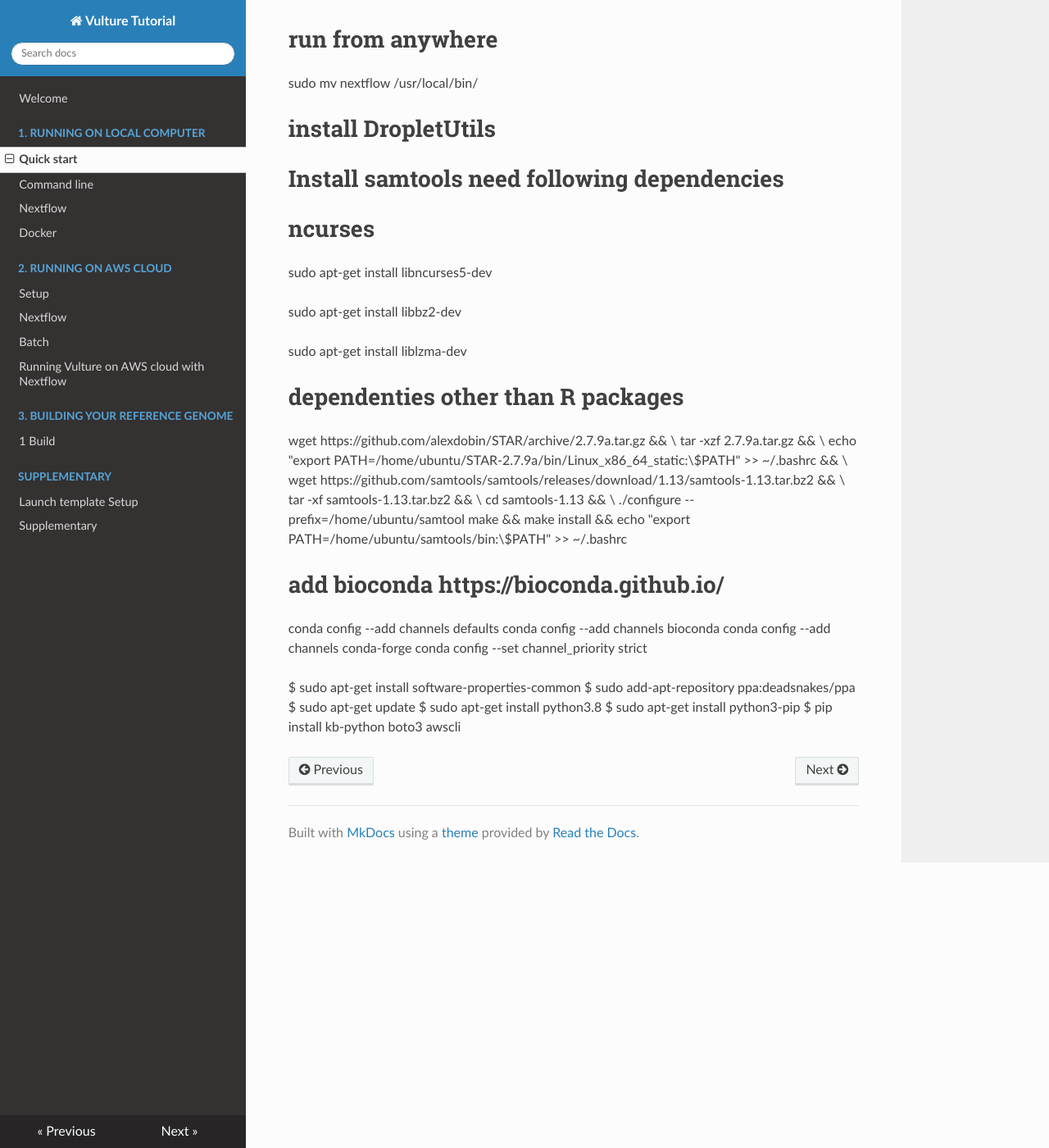
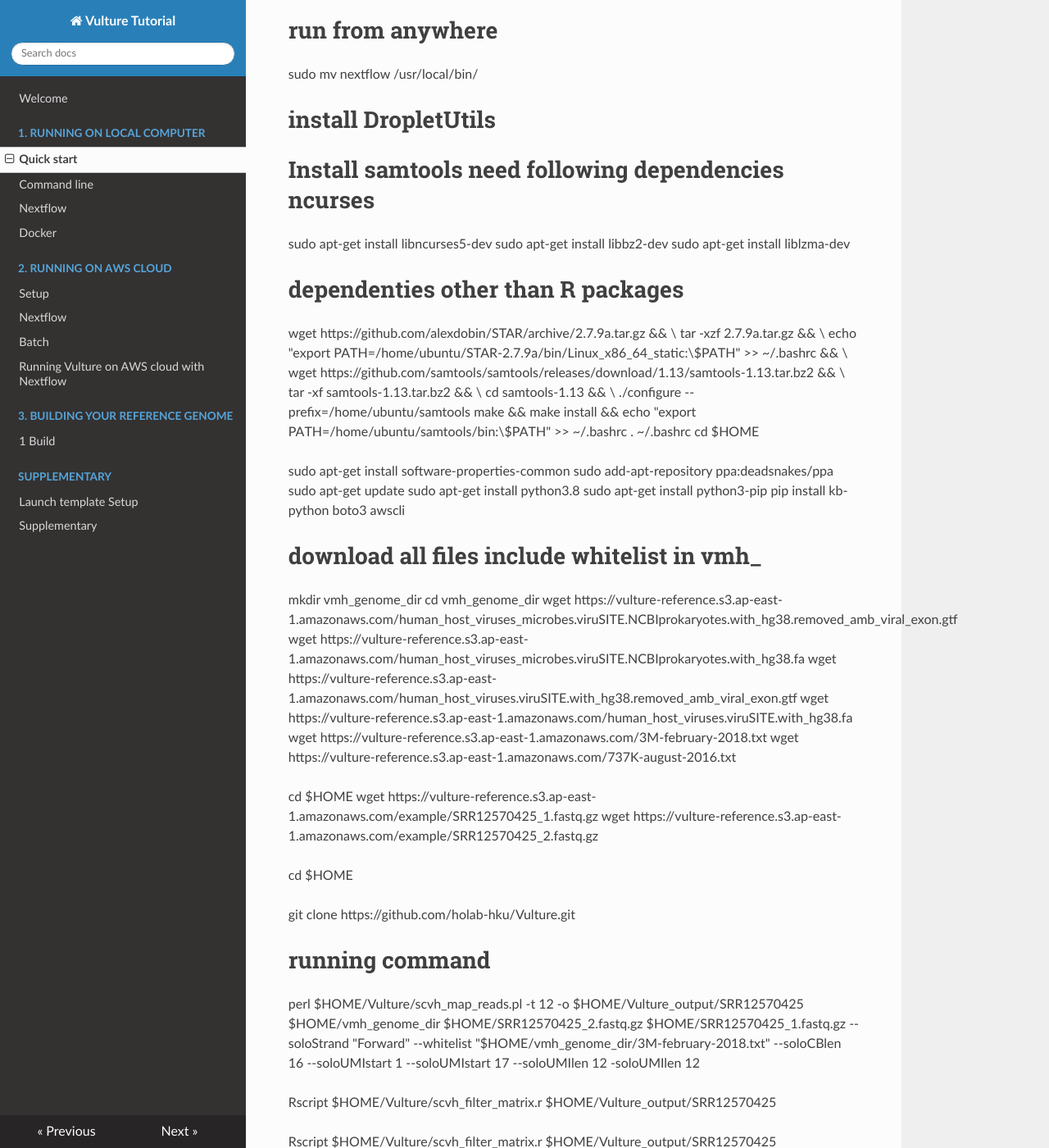
Before and after one commit to hiyin/vulture-user-tutorial, an MkDocs documentation site: the page built from docs/1. Running on local computer/1_Quickstart.md, in a window 1280 px wide and 1400 px high, scrolled down 2056 px. Shown: the whole window at 82% size. Built offline with MkDocs 1.6.1, drawn with Linux system fonts in a browser that asks for light colours; nearby versions of some CDN libraries; some of the changed text lies outside the part shown.

Commit message:
update local run

````diff
--- a/docs/1. Running on local computer/1_Quickstart.md
+++ b/docs/1. Running on local computer/1_Quickstart.md
@@ -72,25 +72,24 @@ We install using the apt repository. Before you install Docker Engine for the fi
 # This command downloads a test image and runs it in a container. When the container runs, it prints a confirmation message and exits.
 ```
 
-
 sudo apt install build-essential
 
-
 sudo apt-get update --fix-missing && \
-    sudo apt-get install -y wget bzip2 ca-certificates \
+sudo apt-get install -y wget bzip2 ca-certificates \
     libglib2.0-0 libxext6 libsm6 libxrender1 curl grep sed dpkg libcurl4-openssl-dev libssl-dev libhdf5-dev \
     git mercurial subversion procps \
     libxml-libxml-perl pigz awscli uuid-runtime time tini
+sudo apt-get install libblas-dev liblapack-dev
+sudo apt-get install gfortran
 
-sudo apt-get install libblas-dev liblapack-dev
+# need sudo to install packages otherwise error
+sudo Rscript -e 'install.packages("BiocManager")'
+sudo Rscript -e 'BiocManager::install("DropletUtils")'
 
-sudo apt-get install gfortran
 # Install Nextflow
 ## Install Java
 sudo apt install default-jdk
-
 wget -qO- https://get.nextflow.io | bash
-
 sudo apt-get install -y graphviz jq
 
 # run from current directory
@@ -100,13 +99,9 @@ sudo mv nextflow /usr/local/bin/
 
 # install DropletUtils
 
-
-# Install samtools need following dependencies
-# ncurses
+# Install samtools need following dependencies ncurses
 sudo apt-get install libncurses5-dev
-
 sudo apt-get install libbz2-dev
-
 sudo apt-get install liblzma-dev
 
 # dependenties other than R packages
@@ -116,21 +111,39 @@ echo "export PATH=/home/ubuntu/STAR-2.7.9a/bin/Linux_x86_64_static:\$PATH" >> ~/
 wget https://github.com/samtools/samtools/releases/download/1.13/samtools-1.13.tar.bz2 && \
 tar -xf samtools-1.13.tar.bz2 && \
 cd samtools-1.13 && \
-./configure --prefix=/home/ubuntu/samtool
-make &&     make install &&     echo "export PATH=/home/ubuntu/samtools/bin:\$PATH" >> ~/.bashrc
+./configure --prefix=/home/ubuntu/samtools
+make && make install && echo "export PATH=/home/ubuntu/samtools/bin:\$PATH" >> ~/.bashrc
+. ~/.bashrc
+cd $HOME
 
+sudo apt-get install software-properties-common
+sudo add-apt-repository ppa:deadsnakes/ppa
+sudo apt-get update
+sudo apt-get install python3.8
+sudo apt-get install python3-pip
+pip install kb-python boto3 awscli
 
-# add bioconda https://bioconda.github.io/
-conda config --add channels defaults
-conda config --add channels bioconda
-conda config --add channels conda-forge
-conda config --set channel_priority strict
+# download all files include whitelist in vmh_
 
+mkdir vmh_genome_dir
+cd vmh_genome_dir
+wget https://vulture-reference.s3.ap-east-1.amazonaws.com/human_host_viruses_microbes.viruSITE.NCBIprokaryotes.with_hg38.removed_amb_viral_exon.gtf
+wget https://vulture-reference.s3.ap-east-1.amazonaws.com/human_host_viruses_microbes.viruSITE.NCBIprokaryotes.with_hg38.fa
+wget https://vulture-reference.s3.ap-east-1.amazonaws.com/human_host_viruses.viruSITE.with_hg38.removed_amb_viral_exon.gtf
+wget https://vulture-reference.s3.ap-east-1.amazonaws.com/human_host_viruses.viruSITE.with_hg38.fa
+wget https://vulture-reference.s3.ap-east-1.amazonaws.com/3M-february-2018.txt
+wget https://vulture-reference.s3.ap-east-1.amazonaws.com/737K-august-2016.txt
 
+cd $HOME
+wget https://vulture-reference.s3.ap-east-1.amazonaws.com/example/SRR12570425_1.fastq.gz
+wget https://vulture-reference.s3.ap-east-1.amazonaws.com/example/SRR12570425_2.fastq.gz
 
-$ sudo apt-get install software-properties-common
-$ sudo add-apt-repository ppa:deadsnakes/ppa
-$ sudo apt-get update
-$ sudo apt-get install python3.8
-$ sudo apt-get install python3-pip
-$ pip install kb-python boto3 awscli
+cd $HOME
+
+git clone https://github.com/holab-hku/Vulture.git
+# running command
+perl $HOME/Vulture/scvh_map_reads.pl -t 12 -o $HOME/Vulture_output/SRR12570425 $HOME/vmh_genome_dir $HOME/SRR12570425_2.fastq.gz $HOME/SRR12570425_1.fastq.gz --soloStrand "Forward" --whitelist "$HOME/vmh_genome_dir/3M-february-2018.txt" --soloCBlen 16 --soloUMIstart 1 --soloUMIstart 17 --soloUMIlen 12 -soloUMIlen 12
+
+Rscript $HOME/Vulture/scvh_filter_matrix.r $HOME/Vulture_output/SRR12570425
+
+Rscript $HOME/Vulture/scvh_filter_matrix.r $HOME/Vulture_output/SRR12570425
````
Also changed, not shown: docs/1. Running on local computer/2_Commandline.md (+0 -6 lines), docs/2. Running on AWS Cloud/2_Nextflow.md (+0 -5 lines), docs/2. Running on AWS Cloud/3_Batch.md (+0 -7 lines), docs/2. Running on AWS Cloud/4_RunVulture.md (+1 -6 lines).
